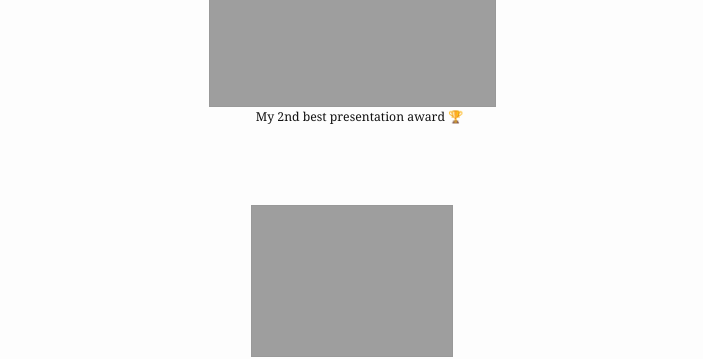
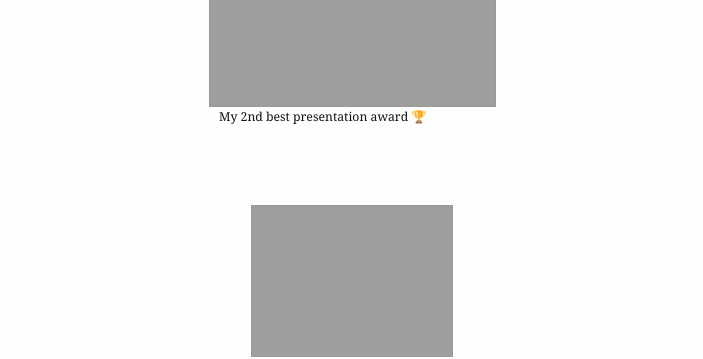
Before and after one commit to cosdeneb/cosdeneb.github.io, a Jekyll site: the page built from _posts/2022-12-26-A3.md, in a window 1280 px wide. Shown: the part 1682-2041 px from the top of the page, without its empty margins (288-991 px from the left). Built offline with Jekyll 4.4.1, drawn with Linux system fonts in a browser that asks for light colours.

Commit message:
Update 2022-12-26-A3.md

```diff
--- a/_posts/2022-12-26-A3.md
+++ b/_posts/2022-12-26-A3.md
@@ -37,7 +37,7 @@ Two months later, the A3 Foresight Program held its 2nd international joint semi
   <img src="{{ "/assets/img/content/a3/gangnam_won.jpg" | absolute_url }}" width=285 class="post-pic"/>
 </div>
 <figcaption>
-  &emsp;&emsp;&emsp;&emsp;&emsp;&emsp;&emsp;&emsp;&emsp;&emsp;&emsp;&emsp;&emsp;&emsp;&emsp;&emsp;&emsp;&emsp;
+  &emsp;&emsp;&emsp;&emsp;&emsp;&emsp;&emsp;&emsp;&emsp;&emsp;&emsp;&emsp;&emsp;&emsp;&emsp;
   My 2nd best presentation award 🏆
 </figcaption>
 <br/>
```
